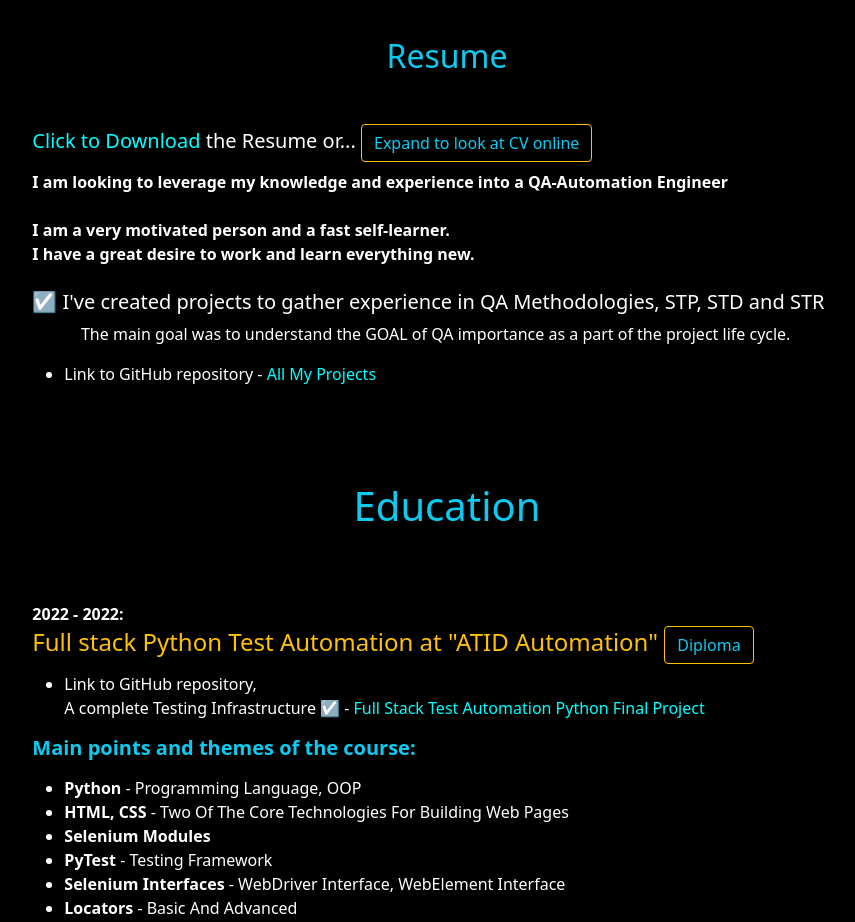
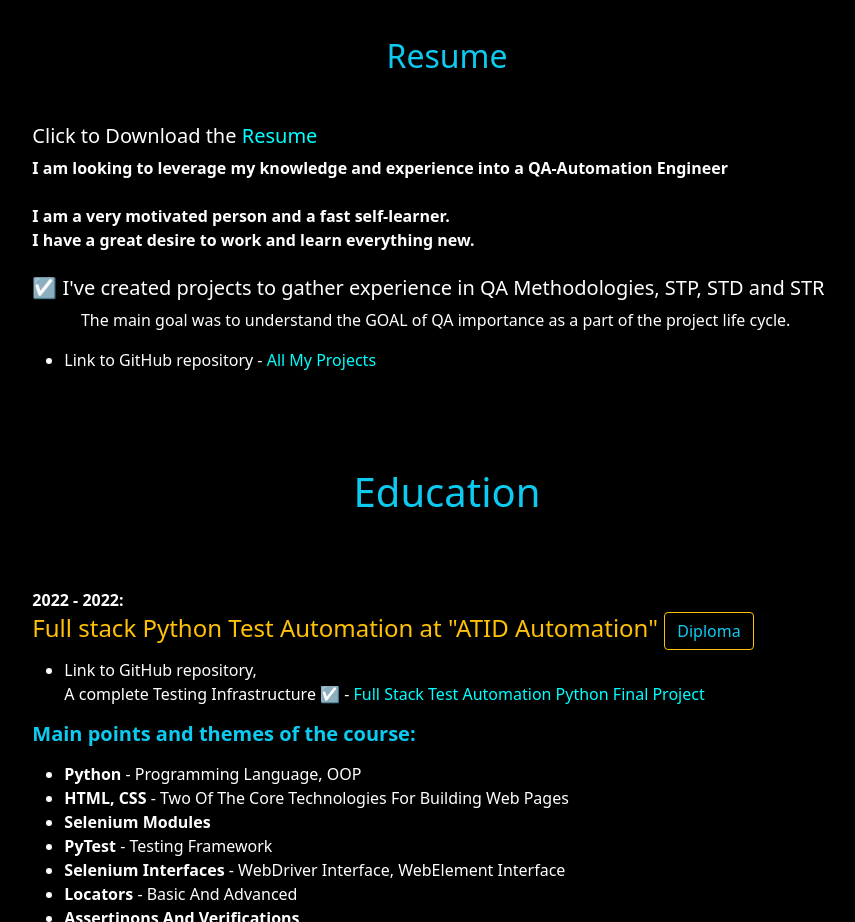
Before and after one commit to sergeicher1/sergeicher.pro, a plain HTML site: page index.html in a window 1280 px wide. Shown: the part 1100-2022 px from the top of the page, without its empty margins (193-1048 px from the left). Drawn offline with Linux system fonts and the light colour scheme.

Commit message:
changed the resume section

```diff
--- a/index.html
+++ b/index.html
@@ -94,21 +94,21 @@
     </div>
     <div class="container col-md-8 text-white">
         <p class="mt-5  text-break">
-        <h5> <a href="download/Resume-SergeiChernyahovsky.docx" target="_blank" onMouseOver="this.style.color='white'"
-                onMouseOut="this.style.color='aqua'">Click to Download </a> the Resume or...
-            <!----------------------------------  Expandable Resume  ------------------------------------------->
+        <h5> Click to Download the <a href="download/Resume-SergeiChernyahovsky.docx" target="_blank" onMouseOver="this.style.color='white'"
+                onMouseOut="this.style.color='aqua'">Resume</a>  <!--or...
+            ----------------------------------  Expandable Resume  -------------------------------------------
 
             <a class="btn btn-outline-warning text-info" data-bs-toggle="collapse" href="#openResume" role="button"
                 aria-expanded="false" aria-controls="collapseExample">Expand to look at CV online
             </a>
 
-            <!--Expandable-collapse -->
+            --Expandable-collapse --
             <div class="collapse" id="openResume">
                 <div class="card card-body col-8">
                     <img src="download/CVDigitalExpand.png" alt="Resume" IMPRUVE>
                 </div>
             </div>
-            <br>
+            <br>-->
         </h5>
         <!----------------------------------------------------------------------------------------------->
         <strong>I am looking to leverage my knowledge and experience into a QA-Automation Engineer<br><br>
```
